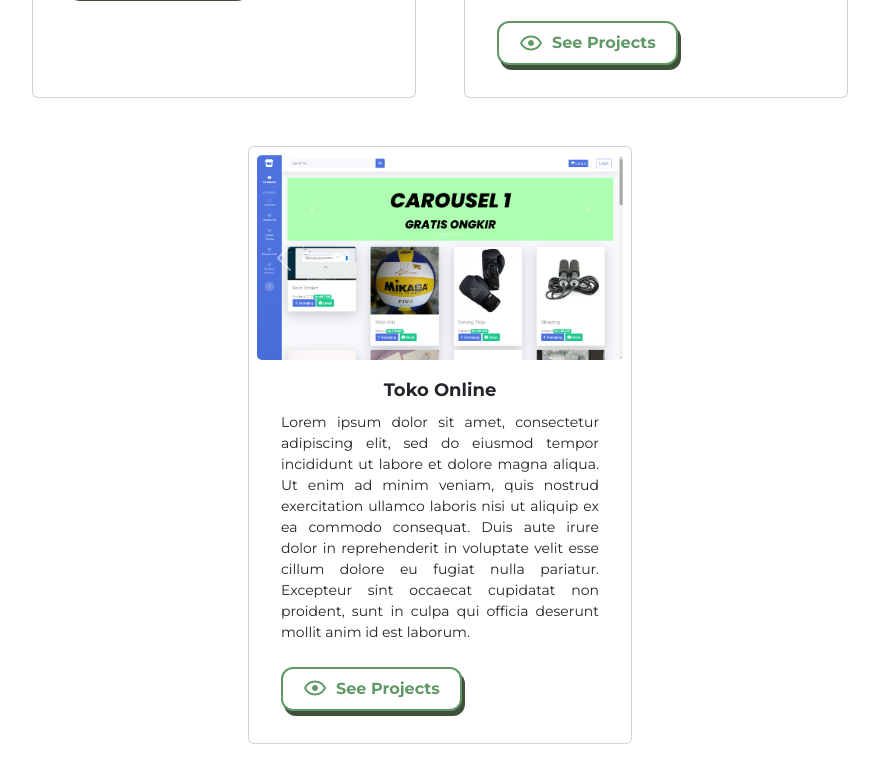
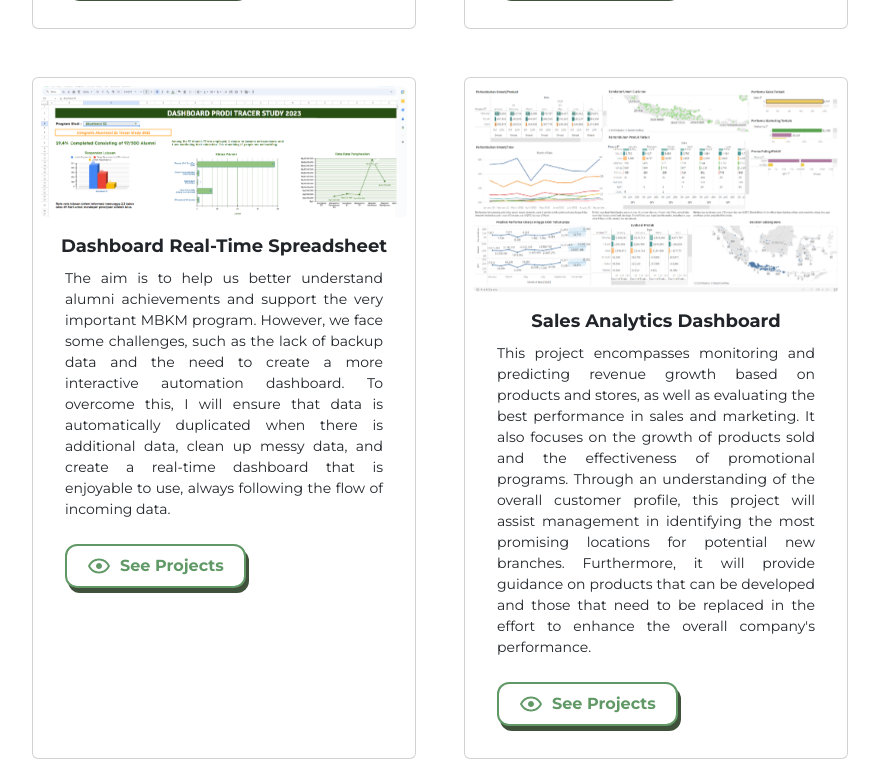
Before and after one commit to dhanikitkat/porto.github.io, a plain HTML site: page portofolio/index.html in a window 1280 px wide. Shown: the part 2564-3327 px from the top of the page, without its empty margins (200-1079 px from the left). Drawn offline with nearby package versions, Linux system fonts and the light colour scheme.

Commit message:
Update CV and some projects

```diff
--- a/portofolio/index.html
+++ b/portofolio/index.html
@@ -4,7 +4,6 @@
     <meta name="viewport" content="width=device-width, initial-scale=1.0">
     <title>CV Muhammad Ramdhani</title>
     <link rel="icon" type="image/x-icon" href="logo.png">
-    <link rel="stylesheet" href="styles.css">
     <link href="https://fonts.googleapis.com/css2?family=Montserrat:wght@400;700&display=swap" rel="stylesheet">
     <link href="https://cdn.jsdelivr.net/npm/bootstrap@5.2.3/dist/css/bootstrap.min.css" rel="stylesheet"
         integrity="sha384-rbsA2VBKQhggwzxH7pPCaAqO46MgnOM80zW1RWuH61DGLwZJEdK2Kadq2F9CUG65" crossorigin="anonymous">
@@ -59,7 +58,7 @@
                         result oriented, conscientious, and able to work under pressure.</p>
                         <div class="text-center">
                             <a class="cta-button mt-4" data-aos="zoom-in-up"
-                                href="file/cv_data_analyst/CV-MUHAMMAD RAMDHANI-ID.pdf" target="_blank">Download CV</a>
+                                href="file/1_CV_Muhammad Ramdhani_ID.pdf" target="_blank">Download CV</a>
                             <a class="cta-button mt-4" href="#contactme" onclick="toggleForm()"  data-aos="fade-left">Contact
                                 Me</a>
                         </div>
@@ -301,7 +300,7 @@
                     <div class="card-projects card m-4 p-2" style="width: 24rem;" data-aos="zoom-in-right">
                         <div id="carouselExampleInterval" class="carousel slide" data-bs-ride="carousel">
                             <div class="carousel-inner">
-                                <div class="carousel-item active" data-bs-interval="10000">
+                                <div class="carousel-item active" data-bs-interval="5000">
                                     <img src="assets/project2/Screenshot_822.png" class="d-block w-100" alt="...">
                                 </div>
                                 <div class="carousel-item" data-bs-interval="2000">
@@ -378,7 +377,7 @@
                     <div class="card-projects card m-4 p-2" style="width: 24rem;" data-aos="zoom-in-up">
                         <div id="carouselExampleInterval1" class="carousel slide" data-bs-ride="carousel">
                             <div class="carousel-inner">
-                                <div class="carousel-item active" data-bs-interval="10000">
+                                <div class="carousel-item active" data-bs-interval="5000">
                                     <img src="assets/project1/Screenshot_822.png" class="d-block w-100" alt="...">
                                 </div>
                                 <div class="carousel-item" data-bs-interval="2000">
@@ -449,14 +448,14 @@
                     <div class="card-projects card m-4 p-2" style="width: 24rem;" data-aos="zoom-in-left">
                         <div id="carouselExampleInterval2" class="carousel slide" data-bs-ride="carousel">
                             <div class="carousel-inner">
-                                <div class="carousel-item active" data-bs-interval="10000">
-                                    <img src="assets/card1.png" class="d-block w-100" alt="...">
+                                <div class="carousel-item active" data-bs-interval="5000">
+                                    <img src="assets/project3/dashboard.jpg" class="d-block w-100" alt="...">
                                 </div>
                                 <div class="carousel-item" data-bs-interval="2000">
-                                    <img src="assets/card1.png" class="d-block w-100" alt="...">
+                                    <img src="assets/project3/tracer-study.png" class="d-block w-100" alt="...">
                                 </div>
                                 <div class="carousel-item">
-                                    <img src="assets/card1.png" class="d-block w-100" alt="...">
+                                    <img src="assets/project3/tracer-stud2.png" class="d-block w-100" alt="...">
                                 </div>
                             </div>
                             <button class="carousel-control-prev" type="button"
@@ -471,18 +470,15 @@
                             </button>
                         </div>
                         <div class="card-title fw-bolder text-center mt-3">
-                            Toko Online
+                            Dashboard Real-Time Spreadsheet
                         </div>
                         <div class="card-text ps-4 pe-4">
-                            Lorem ipsum dolor sit amet, consectetur adipiscing elit, sed do eiusmod tempor incididunt ut
-                            labore et dolore magna
-                            aliqua. Ut enim ad minim veniam, quis nostrud exercitation ullamco laboris nisi ut aliquip
-                            ex ea commodo consequat. Duis
-                            aute irure dolor in reprehenderit in voluptate velit esse cillum dolore eu fugiat nulla
-                            pariatur. Excepteur sint
-                            occaecat cupidatat non proident, sunt in culpa qui officia deserunt mollit anim id est
-                            laborum.
+                            The aim is to help us better understand alumni achievements and support the very important MBKM program. However, we
+                            face some challenges, such as the lack of backup data and the need to create a more interactive automation dashboard. To
+                            overcome this, I will ensure that data is automatically duplicated when there is additional data, clean up messy data,
+                            and create a real-time dashboard that is enjoyable to use, always following the flow of incoming data.
                         </div>
+                        <a href="/file/dashboard_tracer_study.pdf" target="_blank">
                         <div class="see-project secondary-button m-4 fw-bold d-inline-flex">
                             <svg xmlns="http://www.w3.org/2000/svg" width="24" height="24" viewBox="0 0 24 24"
                                 fill="none">
@@ -492,6 +488,53 @@
                             &nbsp;
                             See Projects
                         </div>
+                        </a>
+                    </div>
+                    <div class="card-projects card m-4 p-2" style="width: 24rem;" data-aos="zoom-in-left">
+                        <div id="carouselExampleInterval2" class="carousel slide" data-bs-ride="carousel">
+                            <div class="carousel-inner">
+                                <div class="carousel-item active" data-bs-interval="5000">
+                                    <img src="assets/project4/sales_dashboard.png" class="d-block w-100" alt="...">
+                                </div>
+                                <div class="carousel-item" data-bs-interval="2000">
+                                    <img src="assets/project4/sales_dashboard.png" class="d-block w-100" alt="...">
+                                </div>
+                                <div class="carousel-item">
+                                    <img src="assets/project4/sales_dashboard.png" class="d-block w-100" alt="...">
+                                </div>
+                            </div>
+                            <button class="carousel-control-prev" type="button" data-bs-target="#carouselExampleInterval2"
+                                data-bs-slide="prev">
+                                <span class="carousel-control-prev-icon" aria-hidden="true"></span>
+                                <span class="visually-hidden">Previous</span>
+                            </button>
+                            <button class="carousel-control-next" type="button" data-bs-target="#carouselExampleInterval2"
+                                data-bs-slide="next">
+                                <span class="carousel-control-next-icon" aria-hidden="true"></span>
+                                <span class="visually-hidden">Next</span>
+                            </button>
+                        </div>
+                        <div class="card-title fw-bolder text-center mt-3">
+                            Sales Analytics Dashboard
+                        </div>
+                        <div class="card-text ps-4 pe-4">
+                            This project encompasses monitoring and predicting revenue growth based on products and stores, as well as evaluating
+                            the best performance in sales and marketing. It also focuses on the growth of products sold and the effectiveness of
+                            promotional programs. Through an understanding of the overall customer profile, this project will assist management in
+                            identifying the most promising locations for potential new branches. Furthermore, it will provide guidance on products
+                            that can be developed and those that need to be replaced in the effort to enhance the overall company's performance.
+
+                        </div>
+                        <a href="https://public.tableau.com/app/profile/muhammad.ramdhani6558/viz/DashboardAnalyticsSales/DashboardAnalyticsSales" target="_blank">
+                            <div class="see-project secondary-button m-4 fw-bold d-inline-flex">
+                                <svg xmlns="http://www.w3.org/2000/svg" width="24" height="24" viewBox="0 0 24 24" fill="none">
+                                    <path
+                                        d="M12 9C12.7956 9 13.5587 9.31607 14.1213 9.87868C14.6839 10.4413 15 11.2044 15 12C15 12.7956 14.6839 13.5587 14.1213 14.1213C13.5587 14.6839 12.7956 15 12 15C11.2044 15 10.4413 14.6839 9.87868 14.1213C9.31607 13.5587 9 12.7956 9 12C9 11.2044 9.31607 10.4413 9.87868 9.87868C10.4413 9.31607 11.2044 9 12 9ZM12 4.5C17 4.5 21.27 7.61 23 12C21.27 16.39 17 19.5 12 19.5C7 19.5 2.73 16.39 1 12C2.73 7.61 7 4.5 12 4.5ZM3.18 12C3.98825 13.6503 5.24331 15.0407 6.80248 16.0133C8.36165 16.9858 10.1624 17.5013 12 17.5013C13.8376 17.5013 15.6383 16.9858 17.1975 16.0133C18.7567 15.0407 20.0117 13.6503 20.82 12C20.0117 10.3497 18.7567 8.95925 17.1975 7.98675C15.6383 7.01424 13.8376 6.49868 12 6.49868C10.1624 6.49868 8.36165 7.01424 6.80248 7.98675C5.24331 8.95925 3.98825 10.3497 3.18 12Z" />
+                                </svg>
+                                &nbsp;
+                                See Projects
+                            </div>
+                        </a>
                     </div>
                 </div>
             </div>
```
Also changed, not shown: portofolio/assets/project3/dashboard.jpg (added), portofolio/assets/project3/tracer-stud2.png (added), portofolio/assets/project3/tracer-study.png (added), portofolio/assets/project4/sales_dashboard.png (added), 10 other files.
